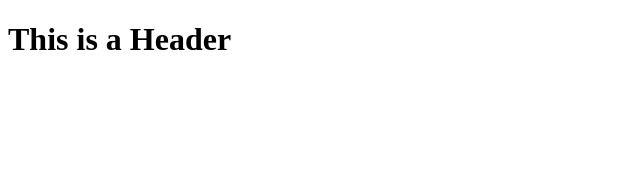
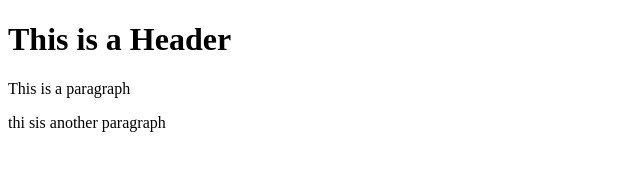
Before and after one commit to burnsxp/git-test, a website: page index.html in a window 1280 px wide. Shown: the whole page, without its empty margins (0-640 px from the left). Drawn offline with Linux system fonts and the light colour scheme.

Commit message:
Using NPM

```diff
--- a/index.html
+++ b/index.html
@@ -2,5 +2,7 @@
 <html>
   <body>
     <h1>This is a Header</h1>
+    <p>This is a paragraph</p>
+    <p>thi sis another paragraph</p>
   </body>
 </html>
```
Also changed, not shown: package.json (added, +24 -0 lines), 2 other files.
